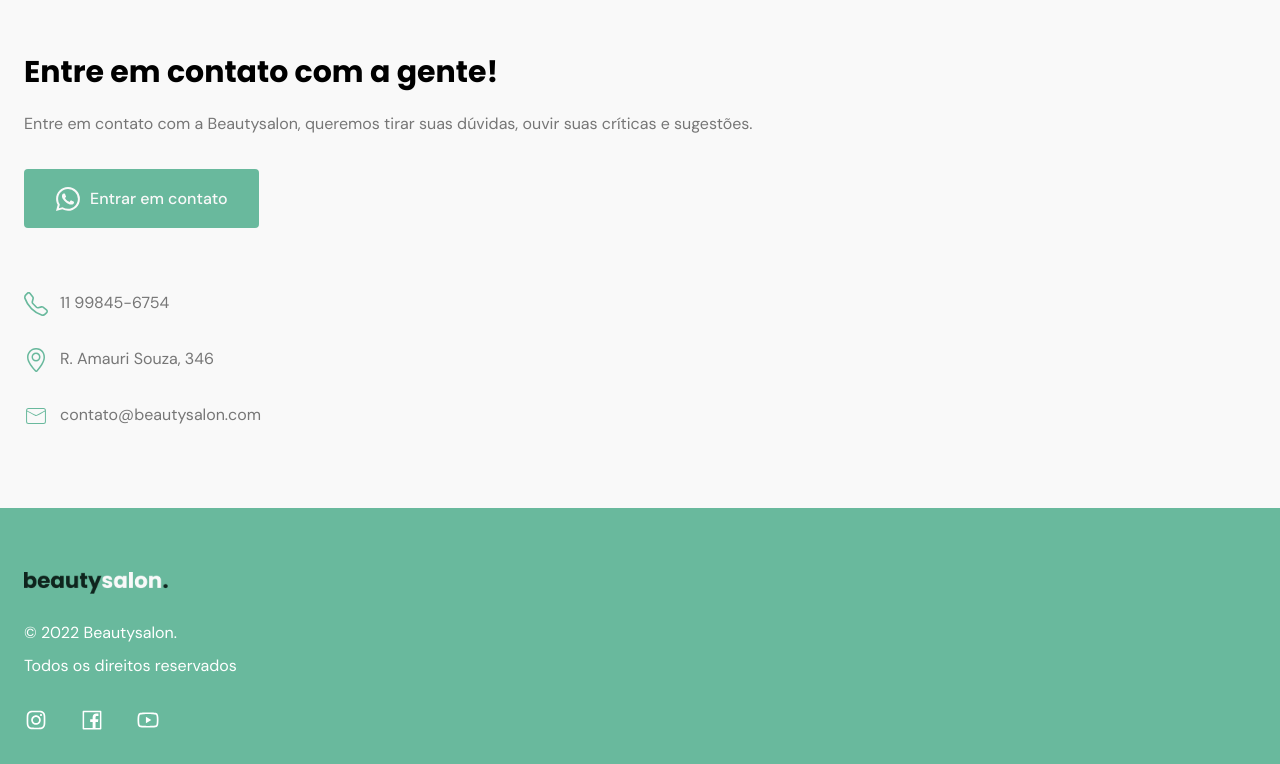
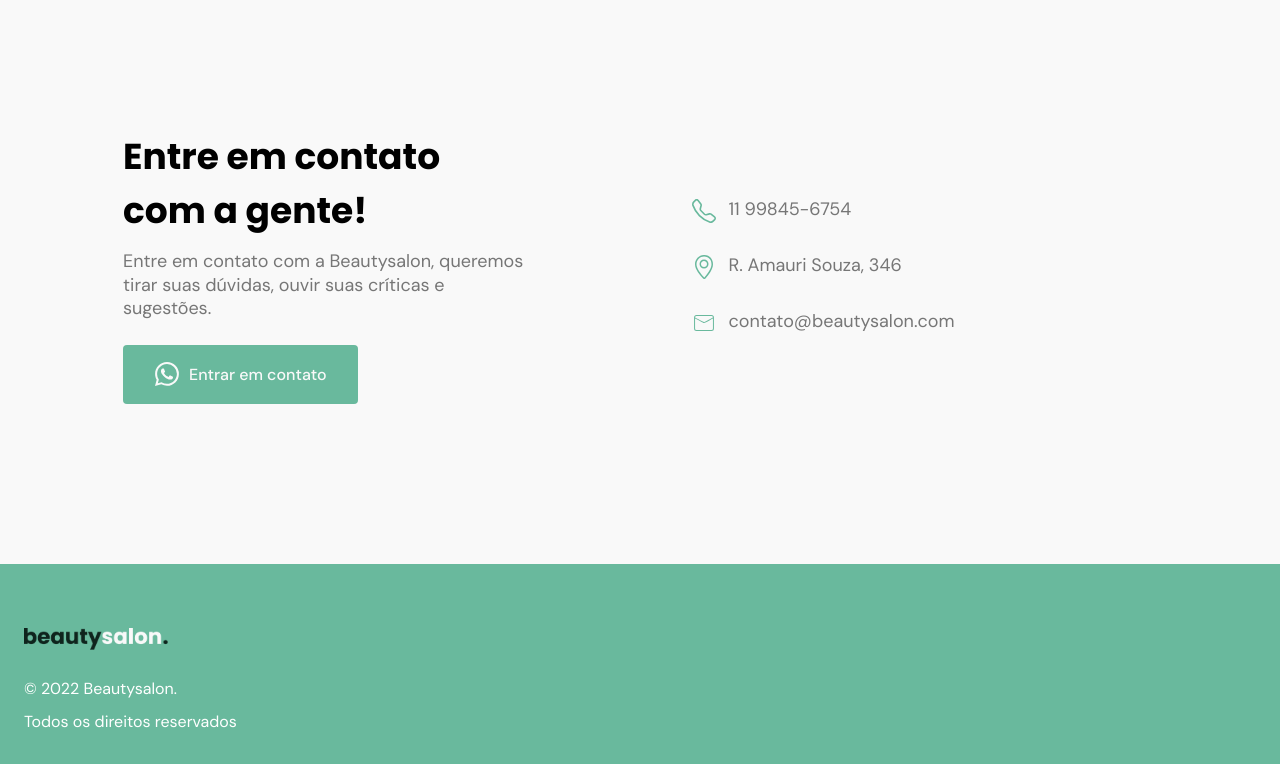
Before and after one commit to santanajoao/salon-landing-page, a React (Vite) app: page / in a window 1280 px wide. Shown: the part 3302-4066 px from the top of the page. Built offline with nearby package versions, Linux system fonts and the light colour scheme; a web font is replaced by a local one.

Commit message:
style: contact section styling

```diff
--- a/src/App.module.css
+++ b/src/App.module.css
@@ -7,3 +7,10 @@
   overflow: hidden;
   height: 100vh;
 }
+
+@media screen and (min-width: 1000px) {
+  .no_scroll {
+    height: auto;
+    min-height: 100vh;
+  }
+}
--- a/src/components/ContactSection/index.jsx
+++ b/src/components/ContactSection/index.jsx
@@ -25,6 +25,7 @@ const contactInfos = [
 export default function ContactSection() {
   return (
     <section id="contact" className={styles.section}>
+      <div className={ styles.left_wrapper }>
         <h1 className={styles.title}>Entre em contato com a gente!</h1>
         <p className={styles.paragraph}>
           Entre em contato com a Beautysalon, queremos tirar suas dúvidas, ouvir
@@ -39,6 +40,7 @@ export default function ContactSection() {
           <BsWhatsapp className={styles.ancor_button__icon} />
           <span className={styles.ancor_button__text}>Entrar em contato</span>
         </a>
+      </div>
 
       <address className={styles.contact_infos}>
         {contactInfos.map(({ text, link, Icon }, index) => (
--- a/src/components/ContactSection/style.module.css
+++ b/src/components/ContactSection/style.module.css
@@ -69,3 +69,40 @@
   line-height: 2.1rem;
   text-decoration: none;
 }
+
+@media screen and (min-width: 1000px) {
+  .section {
+    flex-direction: row;
+    display: flex;
+    align-items: center;
+    gap: 16%;
+    padding: 16rem 12.3rem;
+  }
+
+  .left_wrapper {
+    max-width: 40.4rem;
+  }
+
+  .title {
+    font-size: 3.6rem;
+    line-height: 5.4rem;
+  }
+
+  .paragraph {
+    font-size: 1.8rem;
+    line-height: 2.35rem;
+    margin-top: 1.2rem;
+  }
+
+  .ancor_button {
+    margin-top: 2.4rem;
+  }
+
+  .contact_infos {
+    margin-top: 0;
+  }
+
+  .contact_ancor {
+    font-size: 1.8rem;
+  }
+}
```
Lines whose indentation alone changed are shown as unchanged.
